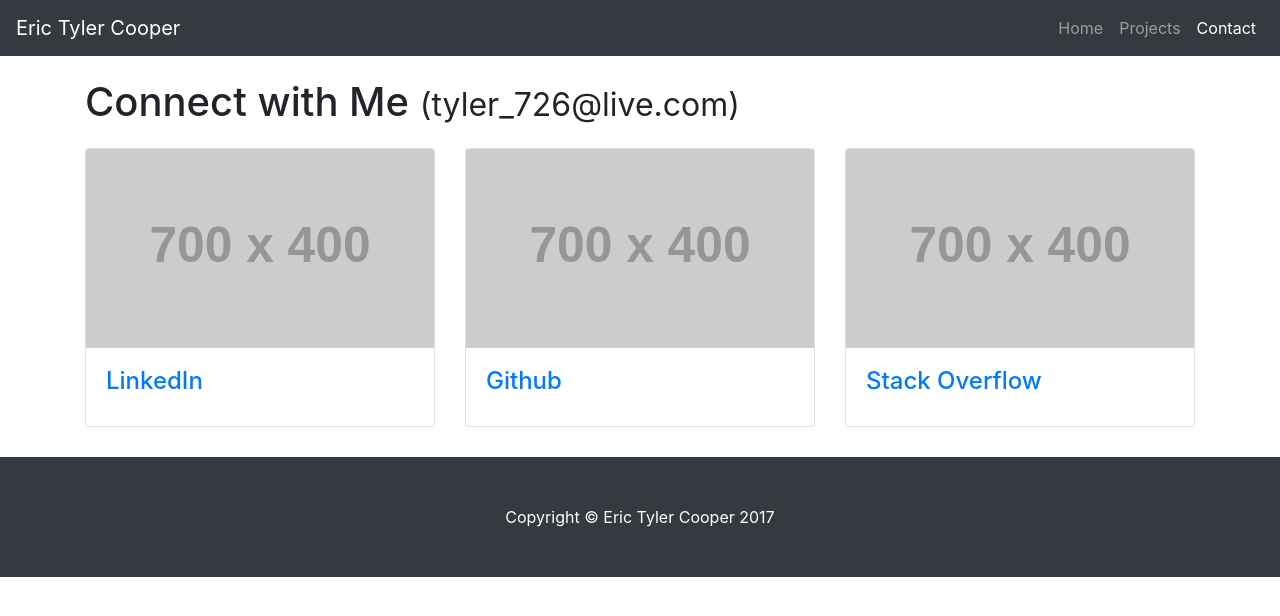
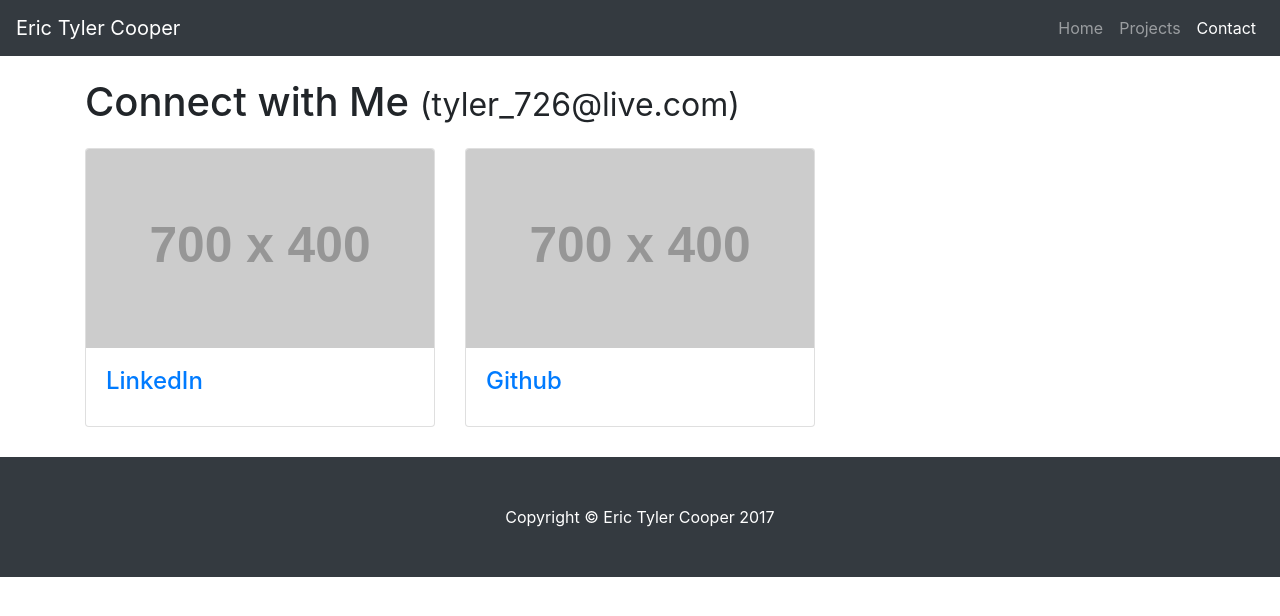
Before and after one commit to EricTC93/Portfolio, a plain HTML site: page contact.html in a window 1280 px wide. Drawn offline with Linux system fonts and the light colour scheme; placeholder pictures from the web are drawn by us.

Commit message:
Took out stackoverflow link

```diff
--- a/contact.html
+++ b/contact.html
@@ -81,7 +81,7 @@
             </div>
           </div>
         </div>
-        <div class="col-lg-4 col-sm-6 portfolio-item">
+<!--         <div class="col-lg-4 col-sm-6 portfolio-item">
           <div class="card h-100">
             <a href="https://stackoverflow.com/users/7718434/eric-cooper"><img class="card-img-top" src="http://placehold.it/700x400" alt=""></a>
             <div class="card-body">
@@ -90,7 +90,7 @@
               </h4>
             </div>
           </div>
-        </div>
+        </div> -->
         <!-- <div class="col-lg-4 col-sm-6 portfolio-item">
           <div class="card h-100">
             <a href="#"><img class="card-img-top" src="http://placehold.it/700x400" alt=""></a>
```
